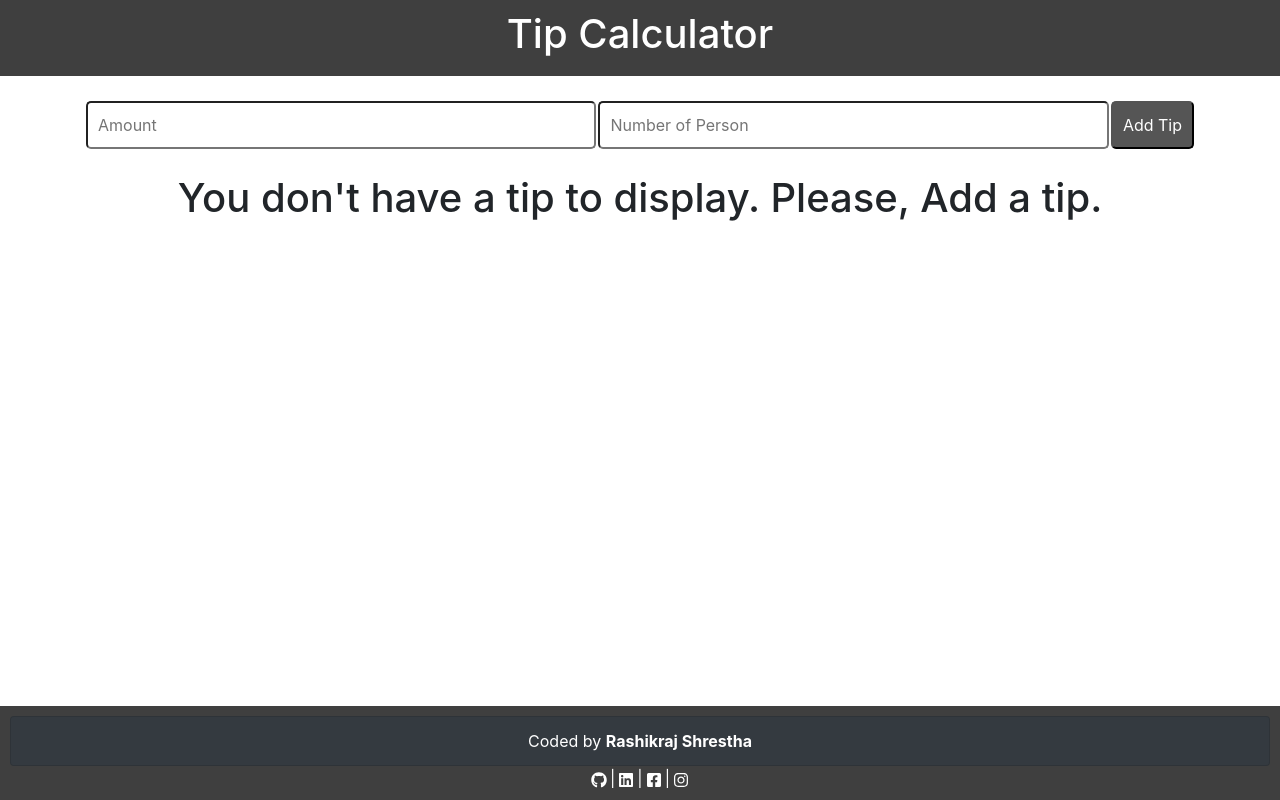
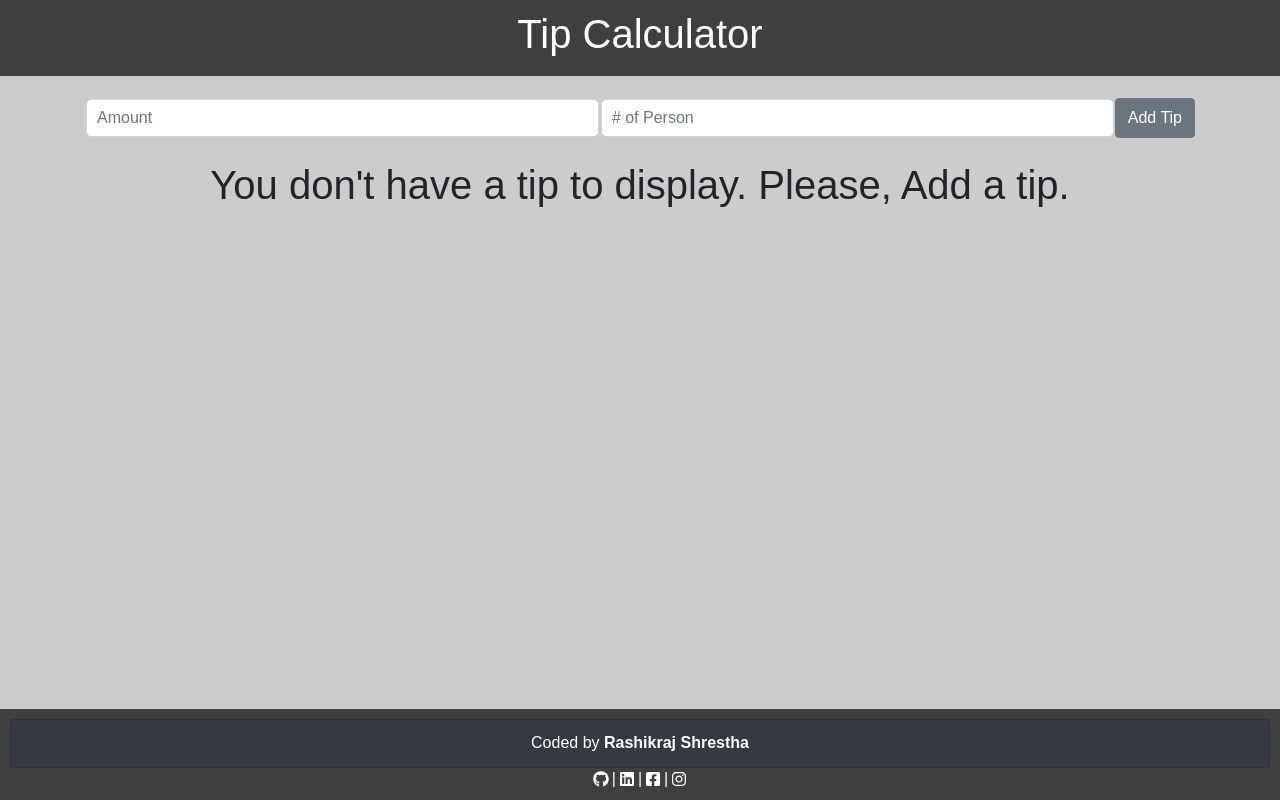
Before and after one commit to Rashik-raj/Tip-Calculator, a React (Create React App) app: page / in a window 1280 px wide. Built offline with nearby package versions, Linux system fonts and the light colour scheme.

Commit message:
fixed UI in mobile view, and fixed decimal fixed point to 2

```diff
--- a/src/App.js
+++ b/src/App.js
@@ -5,6 +5,7 @@ import Header from './components/layout/Header';
 import Footer from './components/layout/Footer';
 import AddTips from './components/AddTip';
 import Tips from './components/Tips';
+import 'bootstrap/dist/css/bootstrap.min.css';
 import './App.css';
 
 class App extends Component {
@@ -16,11 +17,11 @@ class App extends Component {
   addTip = (amount, person_count) => {
     const newTip = {
       id: uuid(),
-      amount,
+      amount: Number(amount).toFixed(2),
       person_count,
-      tip: Number(amount)*10/100,
-      total: Number(amount) + (Number(amount)*10/100),
-      total_per_person: (Number(amount) + (Number(amount)*10/100)) / person_count,
+      tip: (Number(amount)*10/100).toFixed(2),
+      total: (Number(amount) + (Number(amount)*10/100)).toFixed(2),
+      total_per_person: ((Number(amount) + (Number(amount)*10/100)) / person_count).toFixed(2),
     }
     this.setState({
       tips: [...this.state.tips, newTip],
--- a/src/components/AddTip.js
+++ b/src/components/AddTip.js
@@ -1,4 +1,5 @@
 import React, { Component } from 'react'
+import {Form, Input, Button} from 'reactstrap';
 
 class AddTip extends Component {
     state = {
@@ -33,11 +34,11 @@ class AddTip extends Component {
 
     render() {
         return (
-            <form onSubmit={this.onSubmit} style={{ display: 'flex' }}>
-                <input type="text" name="amount" placeholder="Amount" value={this.state.amount} onChange={this.onChange} style={inputStyle}/>
-                <input type="text" name="person_count" placeholder="Number of Person" value={this.state.number} onChange={this.onChange} style={inputStyle}/>
-                <input type="submit" value="Add Tip" style={submitBtnStyle}/>
-            </form>
+            <Form onSubmit={this.onSubmit} style={{ display: 'flex' }}>
+                <Input type="text" className="col-12" name="amount" placeholder="Amount" value={this.state.amount} onChange={this.onChange} style={inputStyle}/>
+                <Input type="text" name="person_count" placeholder="# of Person" value={this.state.number} onChange={this.onChange} style={inputStyle}/>
+                <Button>Add Tip</Button>
+            </Form>
         )
     }
 }
@@ -50,15 +51,4 @@ const inputStyle = {
     outline: 'none'
 }
 
-const submitBtnStyle = {
-    background: '#555',
-    color: '#fff',
-    flex: '1',
-    margin: '1px',
-    padding: '10px',
-    borderRadius: '5px',
-    outline: 'none',
-    cursor: 'pointer'
-}
-
 export default AddTip;
--- a/src/components/Tips.js
+++ b/src/components/Tips.js
@@ -9,12 +9,13 @@ class Tips extends Component {
             return <h1>You don't have a tip to display. Please, Add a tip.</h1>;
         } else {
             return (
-                <Table striped>
+                <div style={tableStyle}>
+                    <Table striped className="table-hover table-sm">
                         <thead class="thead-dark">
                             <tr>
                                 <th>#</th>
                                 <th>Amount</th>
-                            <th>Number of Person</th>
+                                <th># of Person</th>
                                 <th>Tip</th>
                                 <th>Total</th>
                                 <th>Total per Person</th>
@@ -24,6 +25,7 @@ class Tips extends Component {
                             { this.props.tips.map((tip, index) => <TipItem key={tip.id} index={index} tip={tip}/>) }
                         </tbody>
                     </Table>
+                </div>
             );
         }
     };
@@ -36,4 +38,9 @@ class Tips extends Component {
     }
 }
 
+const tableStyle = {
+    overflow: 'hidden',
+    overflowX: 'scroll',
+}
+
 export default Tips;
--- a/src/components/layout/Header.js
+++ b/src/components/layout/Header.js
@@ -12,5 +12,6 @@ const headerStyle = {
     margin: '0',
     backgroundColor: '#3f3f3f',
     color: '#fff',
-    padding: '10px'
+    padding: '10px',
+    width: '100%',
 }
--- a/src/index.js
+++ b/src/index.js
@@ -1,7 +1,6 @@
 import React from 'react';
 import ReactDOM from 'react-dom';
 import App from './App';
-import 'bootstrap/dist/css/bootstrap.min.css';
 import * as serviceWorker from './serviceWorker';
 
 ReactDOM.render(
```
Lines whose indentation alone changed are shown as unchanged.
